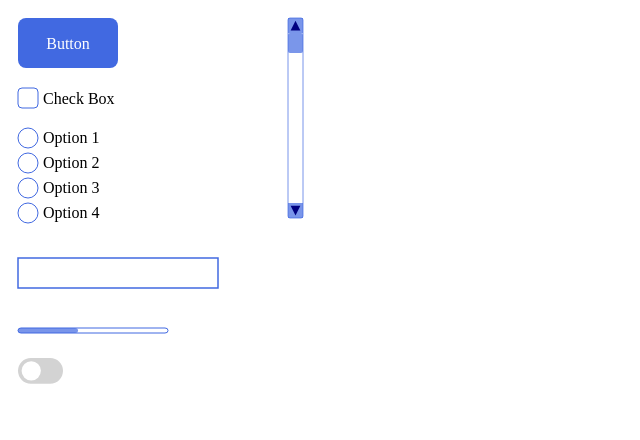
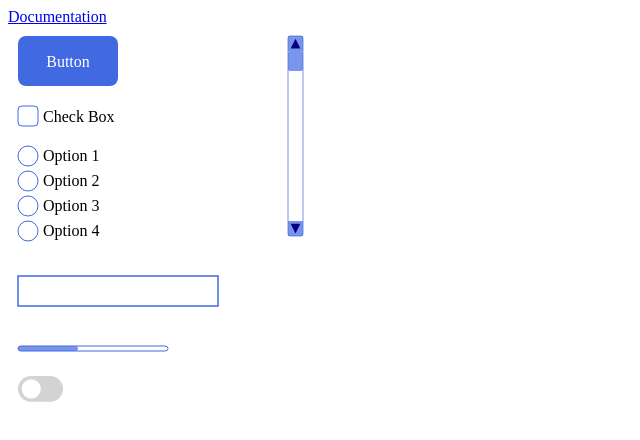
Before and after one commit to HaoRong-0118/cs134-a3-toolkit, a website with bundled scripts: page index.html in a window 1280 px wide. Shown: the whole page, without its empty margins (0-640 px from the left). Built offline with nearby package versions, Linux system fonts and the light colour scheme.

Commit message:
Added a link to documentation in the demo page

```diff
--- a/index.html
+++ b/index.html
@@ -6,5 +6,6 @@
     <script src= "./demo.js" type="module"></script>
 </head>
 <body>
+    <div><a href="./out/index.html">Documentation</a><div>
 </body>
 </html>
```
